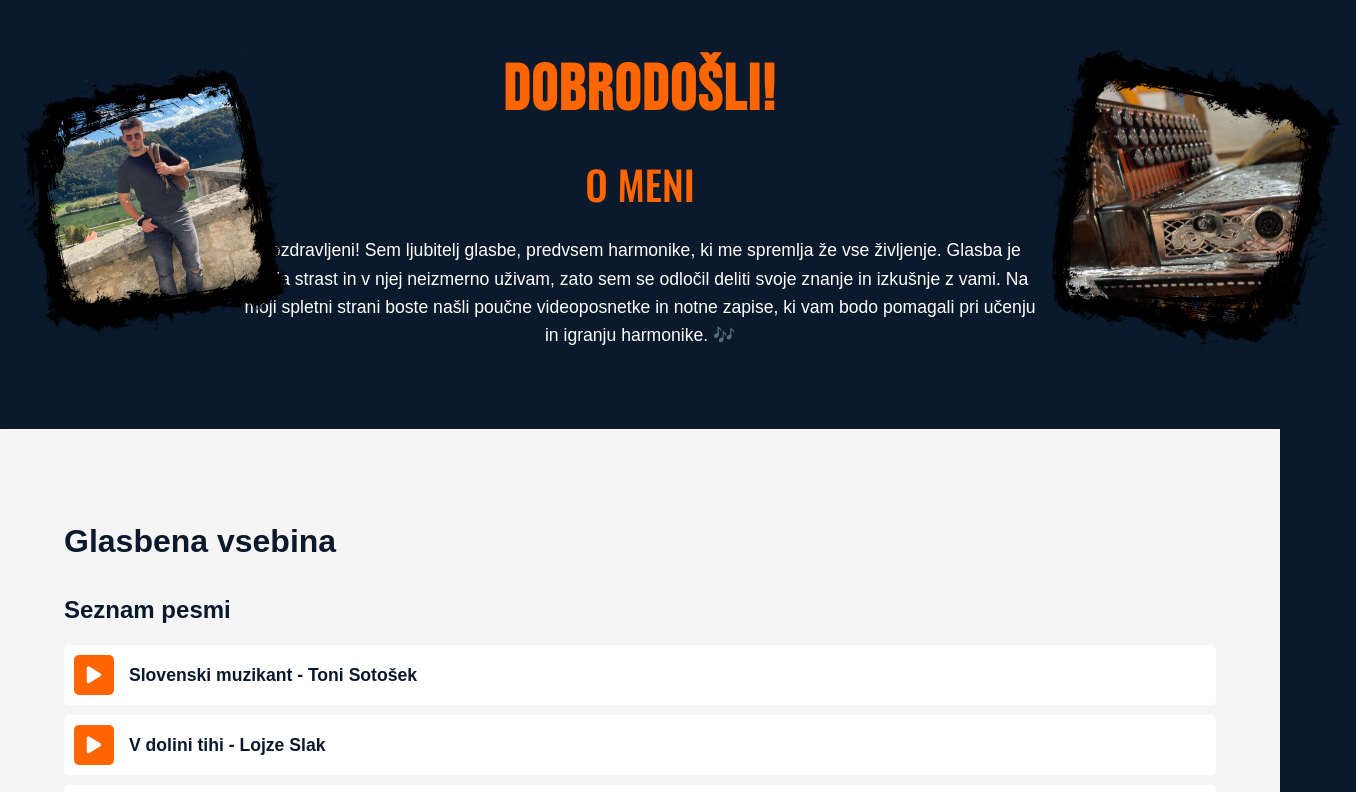
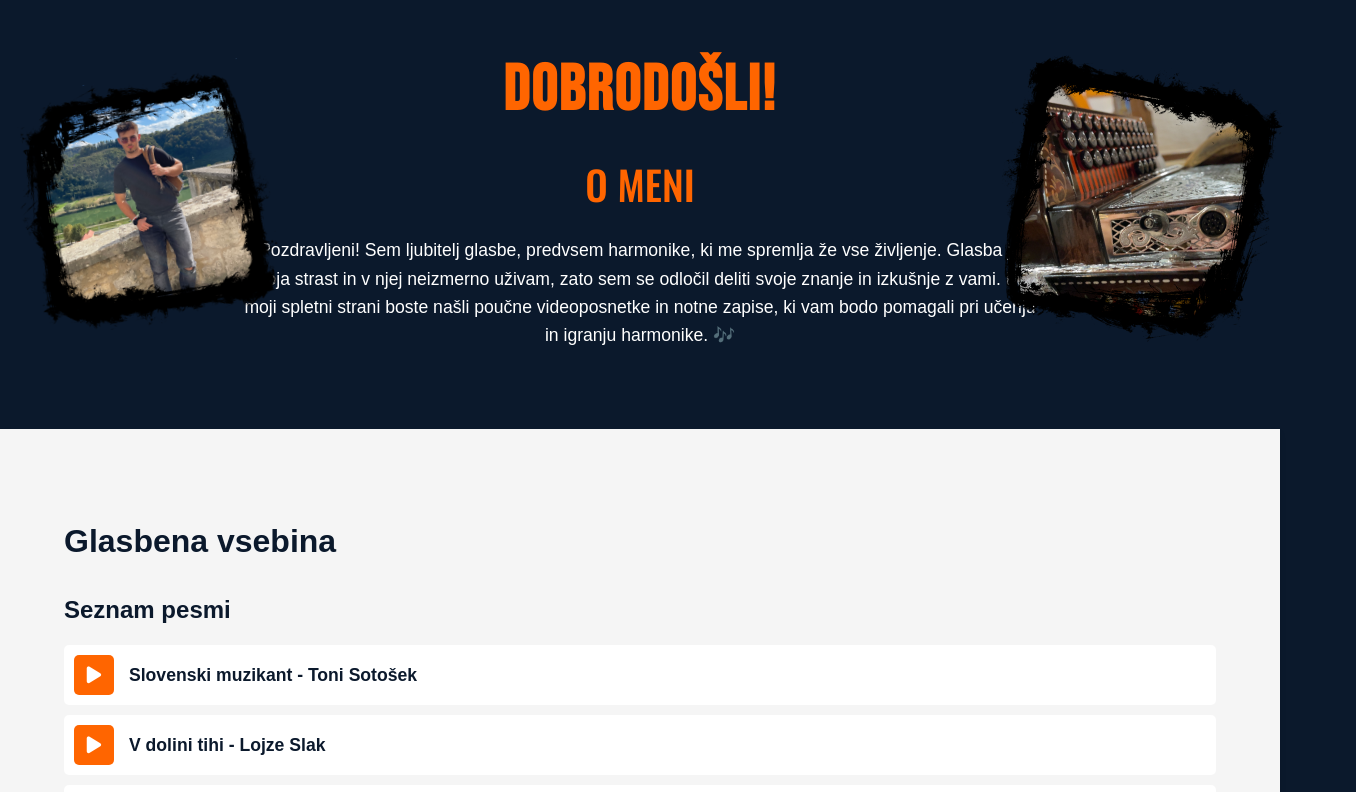
Before and after one commit to Tjas13/zapiskiharmonike, a plain HTML site: page index.html in a window 1280 px wide. Shown: the top 792 px of the page, 1356 px wide, since content can reach past the window. Drawn offline with nearby package versions, Linux system fonts and the light colour scheme.

Commit message:
Add files via upload

```diff
--- a/styles.css
+++ b/styles.css
@@ -27,7 +27,7 @@ header {
     display: flex;
     align-items: center;
     justify-content: space-between;
-    max-width: 1475px;
+    max-width: 1375px;
     margin: 0 auto;
     padding: 0 20px;
 }
@@ -38,7 +38,7 @@ header {
 }
 
 .header-image img {
-    width: 130%;
+    width: 125%;
     height: auto;
     border-radius: 10px; /* Optional: Add rounded corners */
     transition: transform 0.3s ease, box-shadow 0.3s ease; /* Smooth transition for pop-out effect */
@@ -52,6 +52,7 @@ header {
 /* Tilt and Scale Right Image */
 .header-image.right img {
     transform: rotate(10deg) scale(1.1); /* Tilt right and scale up */
+    margin-left: -48px;
 }
 
 /* Pop-out Effect on Hover */
```
